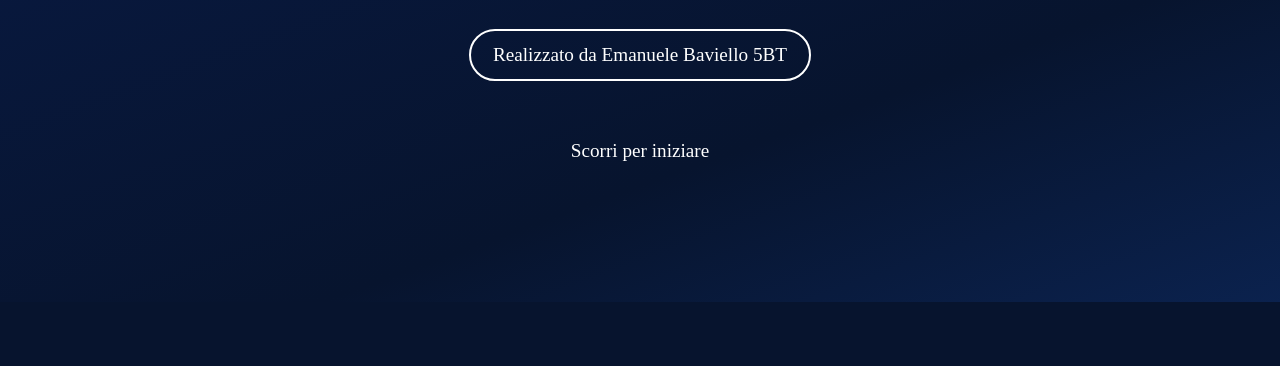
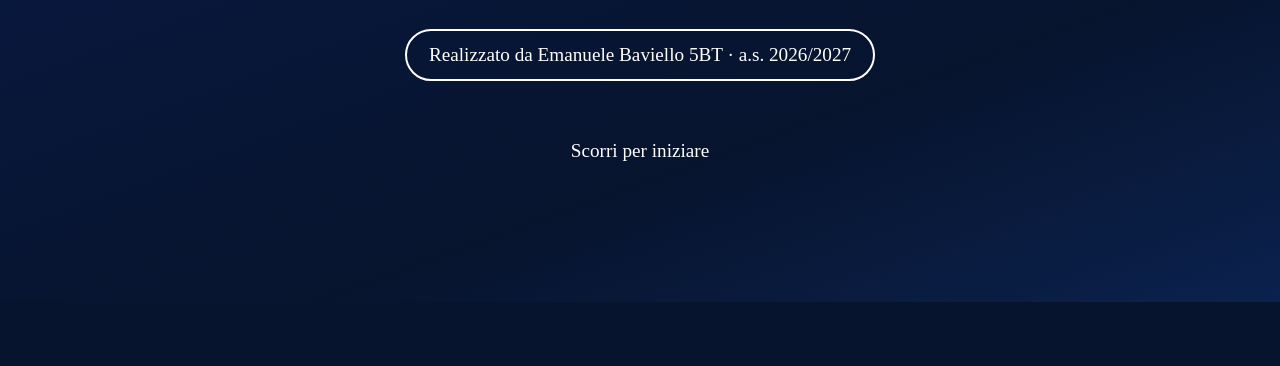
Before and after one commit to EmBav/LavoroEdu, a plain HTML site: page index.html in a window 1280 px wide. Shown: the part 434-800 px from the top of the page. Drawn offline with Linux system fonts and the light colour scheme.

Commit message:
Update index.html

```diff
--- a/index.html
+++ b/index.html
@@ -69,7 +69,7 @@ footer a{color:var(--tx)}
 <div class="small">Educazione civica · Io cittadino europeo e del mondo</div>
 <h1>I miei dati,<br>la mia libertà</h1>
 <p class="sub">Una guida semplice per capire cosa succede ai nostri dati personali e perché dovrebbe importarci di più.</p>
-<div class="by">Realizzato da Emanuele Baviello 5BT</div>
+<div class="by">Realizzato da Emanuele Baviello 5BT · a.s. 2026/2027</div>
 <div class="hint">Scorri per iniziare</div>
 </div></header>
 
```
